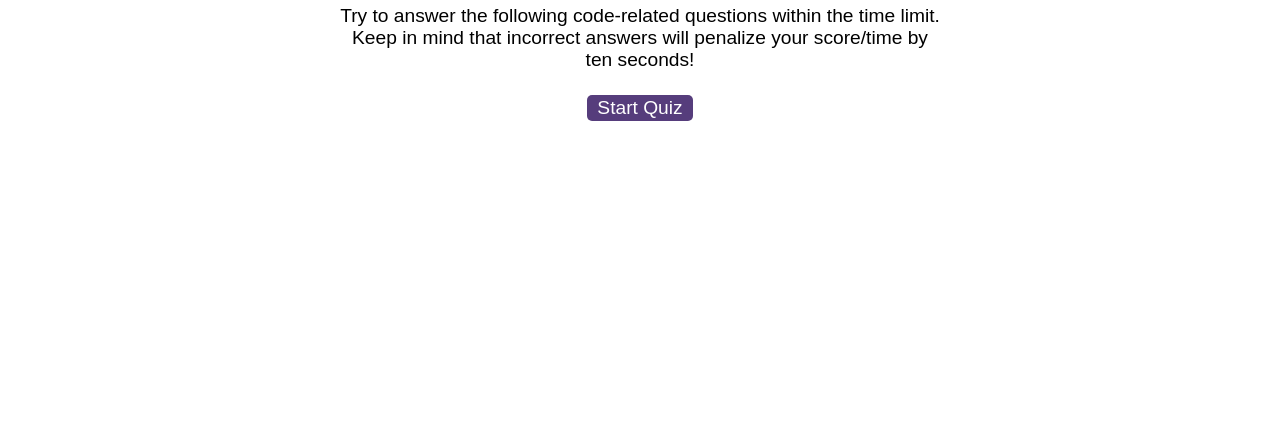
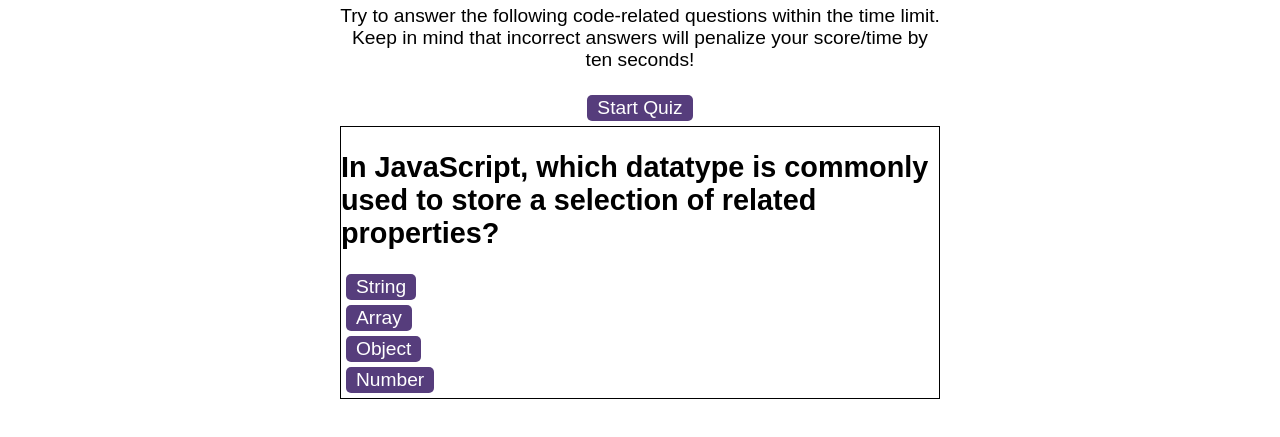
Before and after one commit to Jonathon10k/Code-Quiz, a plain HTML site: page index.html in a window 1280 px wide. Shown: the part 165-602 px from the top of the page. Drawn offline with Linux system fonts and the light colour scheme.

Commit message:
Added core question-rendering functionality

```diff
--- a/assets/css/styles.css
+++ b/assets/css/styles.css
@@ -86,3 +86,8 @@ li:nth-child(odd) {
   top: 10px;
   right: 10px;
 }
+
+#questions {
+  border: 1px solid black;
+  display: block;
+}
--- /dev/null
+++ b/assets/js/logic.js
@@ -0,0 +1,43 @@
+
+// ** Module 6 Code Quiz by Jonathon Edward (12/2023)
+
+let questionTitle = document.querySelector("#question-title");
+let questionsDiv = document.querySelector("#questions");
+let choicesDiv = document.querySelector("#choices");
+
+
+
+// Test object for presenting a single question
+let question1 = {
+    question: "In JavaScript, which datatype is commonly used to store a selection of related properties?",
+    answerChoices: ["String", "Array", "Object", "Number"],
+    answer: "Object",
+    answerIndex: 2,
+}
+
+function start() {
+    questionsDiv.classList.remove("hide");
+
+    renderQuestion();
+}
+
+
+renderQuestion();
+
+// Render the current question/answer set to screen
+function renderQuestion(question) {
+    questionTitle.textContent = question1.question;
+
+    question1.answerChoices.forEach((choice, index) => {
+        let questionBtn = document.createElement("button");
+        questionBtn.className = "choices button"
+        questionBtn.textContent = choice;
+
+        let answer = index === question1.answerIndex ? "true" : "false";
+        questionBtn.dataset.correct = answer;
+
+        console.log(questionBtn.dataset.correct, questionBtn.textContent)
+        choicesDiv.appendChild(questionBtn);
+
+    });
+}
```
Also changed, not shown: assets/js/questions.js (added).
